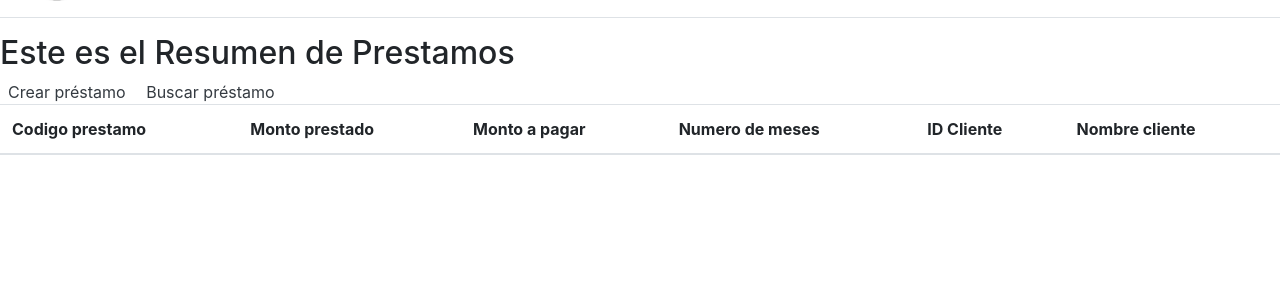
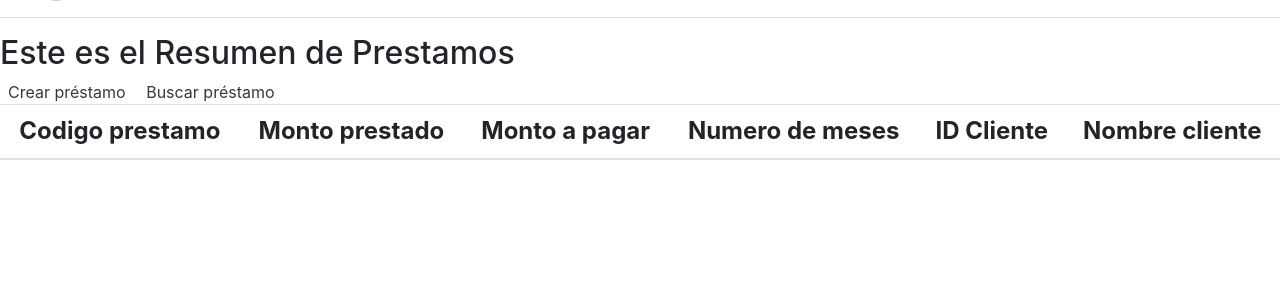
Before and after one commit to Victor-Tilve/PawnShop, a Django app: template source/Backend/templates/loans/prestamos_home.html in a window 1280 px wide. Shown: the part 85-385 px from the top of the page. Run offline with Django 3.2, Linux system fonts and the light colour scheme; the template is opened without the code that fills it, so the values that code supplies are empty; some libraries are stand-ins or nearby versions.

Commit message:
cambios en prestamo - 2021

```diff
--- a/source/Backend/templates/loans/prestamos_home.html
+++ b/source/Backend/templates/loans/prestamos_home.html
@@ -6,7 +6,7 @@
 <a class="p-2 text-dark" href="{% url 'loans-buscar' %}">Buscar préstamo</a>
 <table class="table">
   <thead>
-    <tr>
+    <tr class="h4 text-center">
       <th scope="col">Codigo prestamo</th>
       <th scope="col">Monto prestado</th>
       <th scope="col">Monto a pagar</th>
@@ -15,7 +15,7 @@
       <th scope="col">Nombre cliente</th>
     </tr>
   </thead>
-  <tbody id="id_tabla_prestamo">
+  <tbody id="id_tabla_prestamo" class="h4 text-center">
   </tbody>
 </table>
 <script src="{% static 'js/loan/tabla_loan.js' %}"></script>
```
